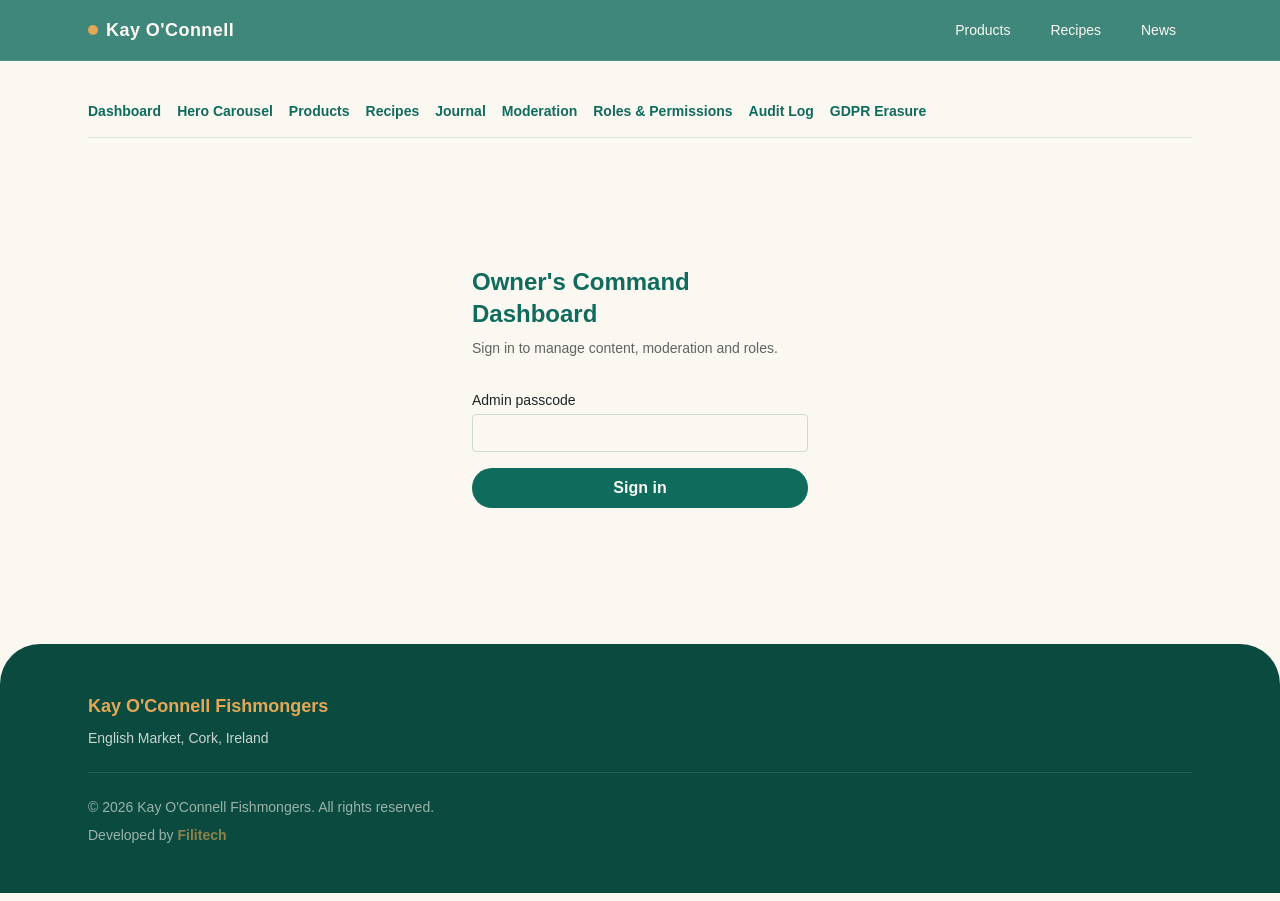
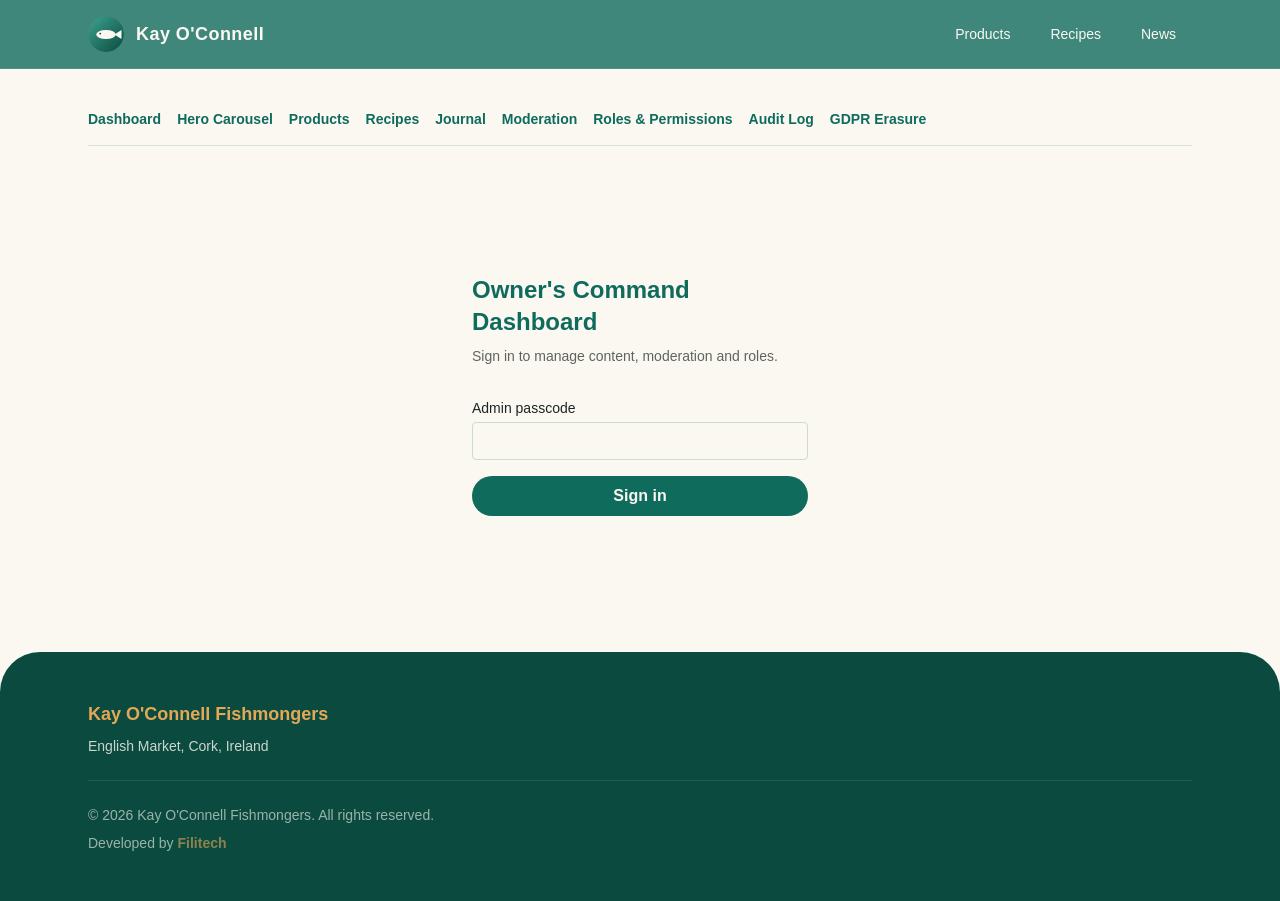
Before and after one commit to kriptomad/KoRWebsite, a Next.js app: page /admin/login in a window 1280 px wide. Built offline with nearby package versions, Linux system fonts and the light colour scheme; no server answers.

Commit message:
Fix sitewide dark-mode contrast bug and add header logo slot

```diff
--- a/src/app/globals.css
+++ b/src/app/globals.css
@@ -4,6 +4,10 @@
   --background: #fbf8f2;
   --foreground: #1c2524;
   --ease-brand: cubic-bezier(0.4, 0, 0.2, 1);
+  /* Site is light-themed only: component text colors (brand-deep/brand-ink)
+     assume a cream background, so we opt out of OS dark-mode auto-switching
+     to avoid dark-on-dark contrast failures. */
+  color-scheme: light;
 }
 
 /* KOC brand tokens — Modern Emerald / Warm Honey (see FRD section 2).
@@ -27,13 +31,6 @@
   --color-foreground: var(--foreground);
   --font-sans: var(--font-geist-sans);
   --font-mono: var(--font-geist-mono);
-}
-
-@media (prefers-color-scheme: dark) {
-  :root {
-    --background: #0a4a3f;
-    --foreground: #fbf8f2;
-  }
 }
 
 body {
--- a/src/components/layout/SiteHeader.tsx
+++ b/src/components/layout/SiteHeader.tsx
@@ -1,3 +1,4 @@
+import Image from "next/image";
 import Link from "next/link";
 import { siteConfig } from "@/lib/site-config";
 
@@ -11,8 +12,9 @@ export function SiteHeader() {
   return (
     <header className="sticky top-0 z-40 border-b border-white/10 bg-brand-deep/95 text-brand-cream backdrop-blur-md supports-[backdrop-filter]:bg-brand-deep/80">
       <nav aria-label="Primary" className="mx-auto flex max-w-6xl items-center justify-between px-6 py-4">
-        <Link href="/" className="flex items-center gap-2 text-lg font-semibold tracking-wide transition-opacity hover:opacity-80">
-          <span aria-hidden className="h-2.5 w-2.5 rounded-full bg-brand-gold" />
+        <Link href="/" className="flex items-center gap-3 text-lg font-semibold tracking-wide transition-opacity hover:opacity-80">
+          {/* Placeholder brand mark — swap public/images/logo.svg for the real logo file when available */}
+          <Image src="/images/logo.svg" alt="" width={36} height={36} className="h-9 w-9 shrink-0 rounded-full" />
           {siteConfig.shortName}
         </Link>
         <ul className="flex gap-2 text-sm font-medium">
```
Also changed, not shown: public/images/logo.svg (added).
